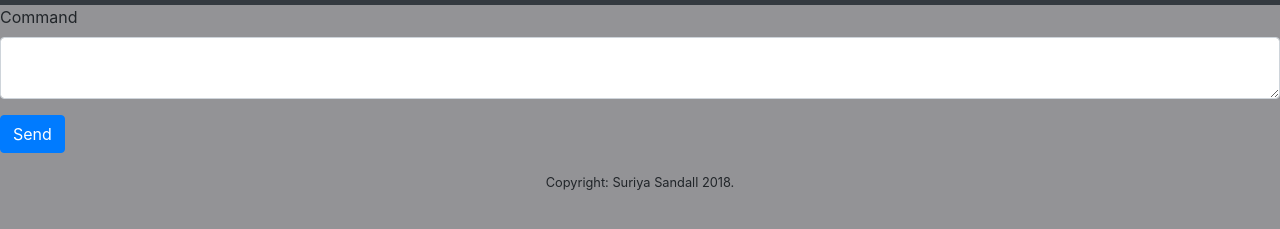
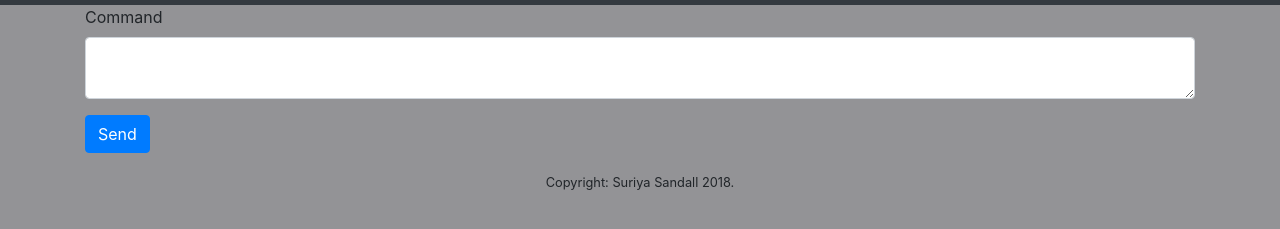
Before and after one commit to ssandall/TrackMe, a website: page Web/Public/send-command.html in a window 1280 px wide. Shown: the part 51-280 px from the top of the page. Drawn offline with nearby package versions, Linux system fonts and the light colour scheme.

Commit message:
LOOKS: properly applied bootstrap divs and fixed formatting

```diff
--- a/Web/Public/send-command.html
+++ b/Web/Public/send-command.html
@@ -12,13 +12,14 @@
     </head>
     <body>
         <div id="navbar"></div>
-        <div class="form-group">
-            <label for="command">Command</label>
-            <textarea rows="2" class="form-control" id="command"></textarea>
+        <div class="container">
+            <div class="form-group">
+                <label for="command">Command</label>
+                <textarea rows="2" class="form-control" id="command"></textarea>
+            </div>
+
+            <button class="btn btn-primary" id="send-command">Send</button>
         </div>
-
-        <button class="btn btn-primary" id="send-command">Send</button>
-
         <div id="footer"></div>
 
         <script src="https://code.jquery.com/jquery-3.3.1.min.js" integrity="sha256-FgpCb/KJQlLNfOu91ta32o/NMZxltwRo8QtmkMRdAu8=" crossorigin="anonymous"></script>
```
Also changed, not shown: Web/Public/about-me.html (+2 -1 lines), Web/Public/login.html (+3 -1 lines), Web/Public/register-device.html (+2 -2 lines), Web/Public/registration.html (+2 -2 lines).
